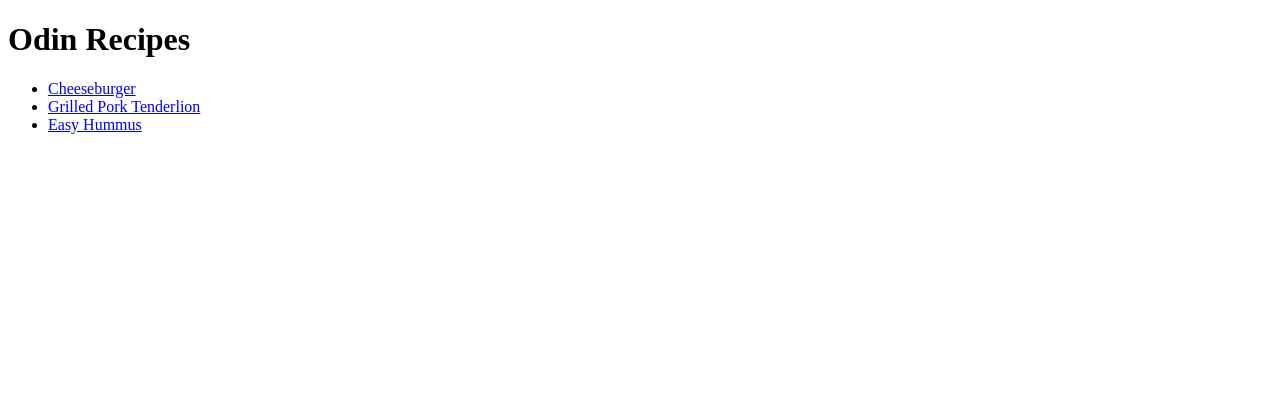
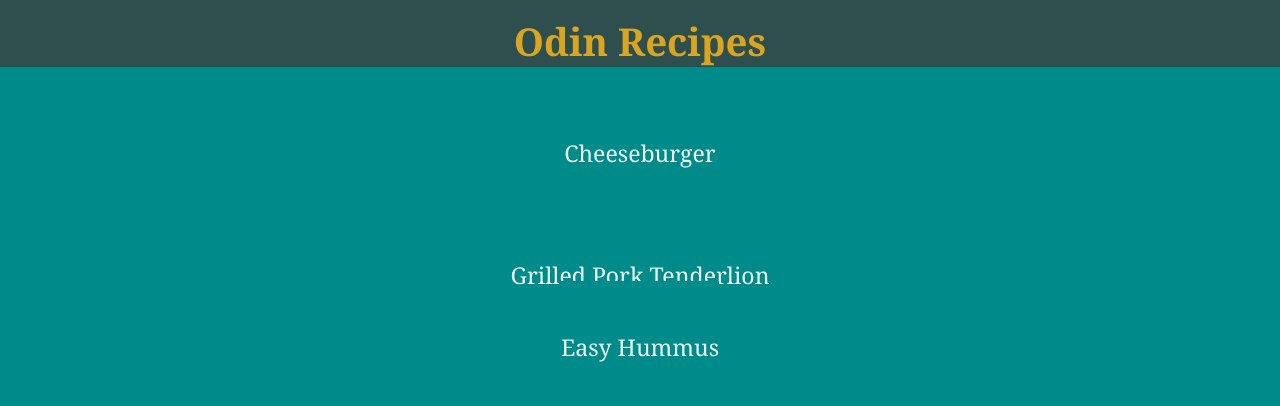
Before and after one commit to TonyOTI/odin-recipes, a plain HTML site: page index.html in a window 1280 px wide. Drawn offline with Linux system fonts and the light colour scheme.

Commit message:
Add stylesheet to center/colorize index.html

```diff
--- a/index.html
+++ b/index.html
@@ -4,14 +4,17 @@
     <meta charset="UTF-8">
     <meta http-equiv="X-UA-Compatible" content="IE=edge">
     <meta name="viewport" content="width=device-width, initial-scale=1.0">
+    <link rel="stylesheet" href="styles.css">
     <title>Recipes</title>
 </head>
 <body>
-    <h1>Odin Recipes</h1>
-    <ul>
-        <li><a href="./recipes/cheeseburger.html">Cheeseburger</a></li>
-        <li><a href="./recipes/tenderloin.html">Grilled Pork Tenderlion</a></li>
-        <li><a href="./recipes/hummus.html">Easy Hummus</a></li>
+    <div class="header">
+        <h1 class="odin-title">Odin Recipes</h1>
+    </div>
+    <ul class="list">
+        <li class="list child"><a href="./recipes/cheeseburger.html">Cheeseburger</a></li>
+        <li class="list child"><a href="./recipes/tenderloin.html">Grilled Pork Tenderlion</a></li>
+        <li><a href="./recipes/hummus.html" class="list child">Easy Hummus</a></li>
     </ul>
 </body>
 </html>
--- /dev/null
+++ b/styles.css
@@ -0,0 +1,39 @@
+* {
+    background-color: darkcyan;
+    font-family: Georgia;
+    text-align: center;
+    margin: 0;
+    padding: 0;
+}
+
+.header {
+    background-color: darkslategrey;
+    color: goldenrod;
+    font-size: larger;
+    padding-top: 15px;
+    margin-bottom: 20px;
+}
+
+.odin-title {
+    background-color: darkslategrey;
+}
+
+.list {
+    font-size: larger;
+    list-style-type: none;
+    margin: auto;
+}
+
+.list a {
+    color: azure;
+    text-decoration: none;
+}
+
+.list.child {
+    padding-top: 50px;
+    padding-bottom: 40px;
+}
+
+.list.child:hover {
+    background-color: aqua;
+}
```
Also changed, not shown: recipes/cheeseburger.html (+1 -0 lines), recipes/hummus.html (+1 -0 lines), recipes/tenderloin.html (+1 -0 lines).
